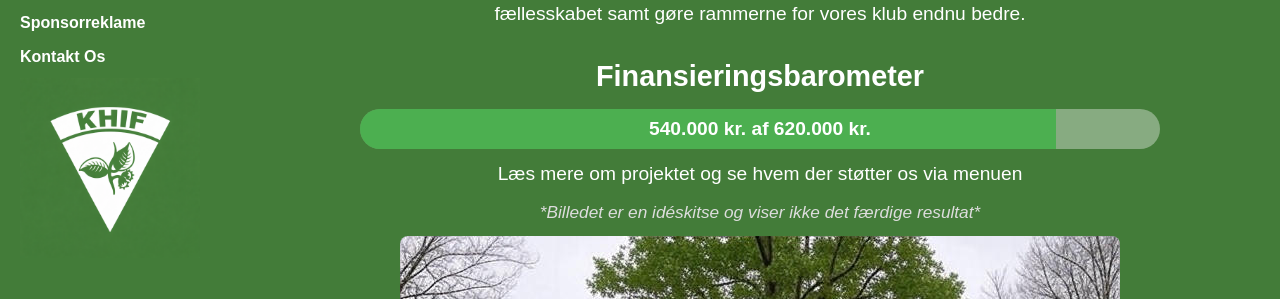
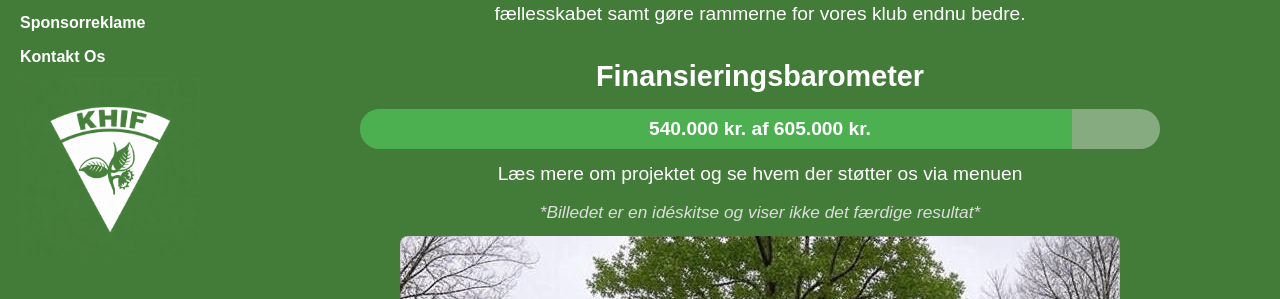
Before and after one commit to msj33/khif-tribune, a Jekyll site: the page built from index.md, in a window 1280 px wide and 900 px high. Shown: the part 152-451 px from the top of the window. Built offline with Jekyll 4.4.1, drawn with Linux system fonts in a browser that asks for light colours.

Commit message:
Update index.md

```diff
--- a/index.md
+++ b/index.md
@@ -11,7 +11,7 @@ title: "Forside"
   <h2 style="text-align: center; margin-bottom: 10px;">
   Finansieringsbarometer
   </h2>
-  {% include progressbar.html belob=site.data.donationer.belob total=620000 %}
+  {% include progressbar.html belob=site.data.donationer.belob total=site.data.donationer.total %}
 
   <p>Læs mere om projektet og se hvem der støtter os via menuen</p>
 
```
